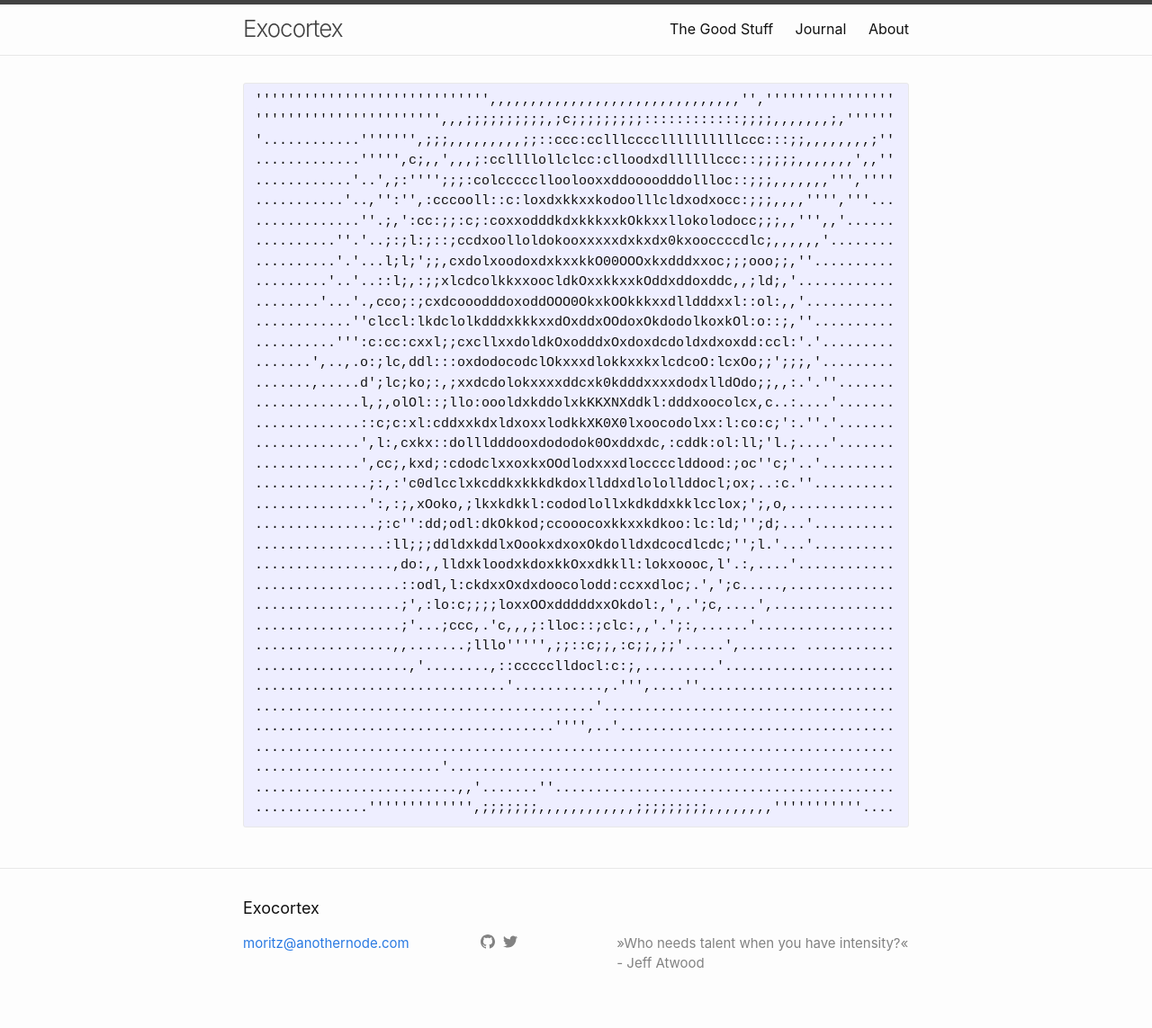
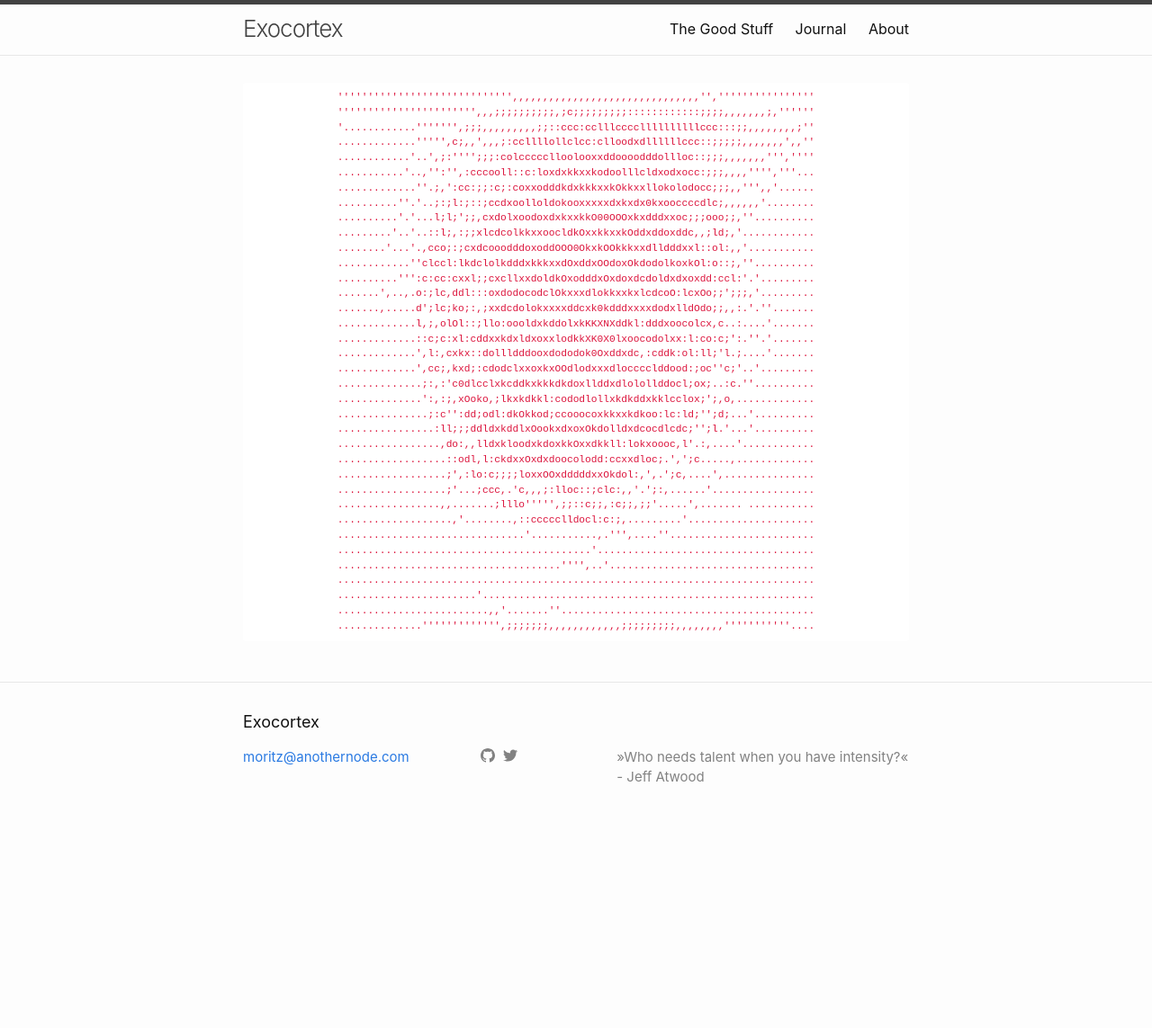
Before and after one commit to anothernode/exocortex-jekyll, a Jekyll site: the page built from index.md, in a window 1280 px wide. Shown: the whole page at 90% size. Built offline with Jekyll 4.4.1, drawn with Linux system fonts in a browser that asks for light colours; after the commit the page ends 936 px from its top, so only the background shows below that.

Commit message:
Tweak cover ASCII art

````diff
--- a/_sass/minima/_layout.scss
+++ b/_sass/minima/_layout.scss
@@ -266,3 +266,11 @@
     }
   }
 }
+
+#cover {
+  background: white;
+  border: none;
+  font-size: 0.7em;
+  color: crimson;
+  text-align: center;
+}
--- a/index.md
+++ b/index.md
@@ -6,9 +6,7 @@ layout: home
 list_title: Journal
 ---
 
-<!-- markdownlint-disable MD041  -->
-
-```;
+<pre id="cover">
 ''''''''''''''''''''''''''''',,,,,,,,,,,,,,,,,,,,,,,,,,,,,,,'',''''''''''''''''
 ''''''''''''''''''''''',,,;;;;;;;;;;,;c;;;;;;;;;::::::::::::;;;;,,,,,,,;,''''''
 '............''''''',;;;,,,,,,,,,;;::ccc:cclllccccllllllllllccc:::;;,,,,,,,,;''
@@ -45,4 +43,4 @@ list_title: Journal
 .......................'.......................................................
 .........................,,'.......''..........................................
 ..............''''''''''''',;;;;;;;,,,,,,,,,,,,;;;;;;;;;,,,,,,,,'''''''''''....
-```
+</pre>
````
